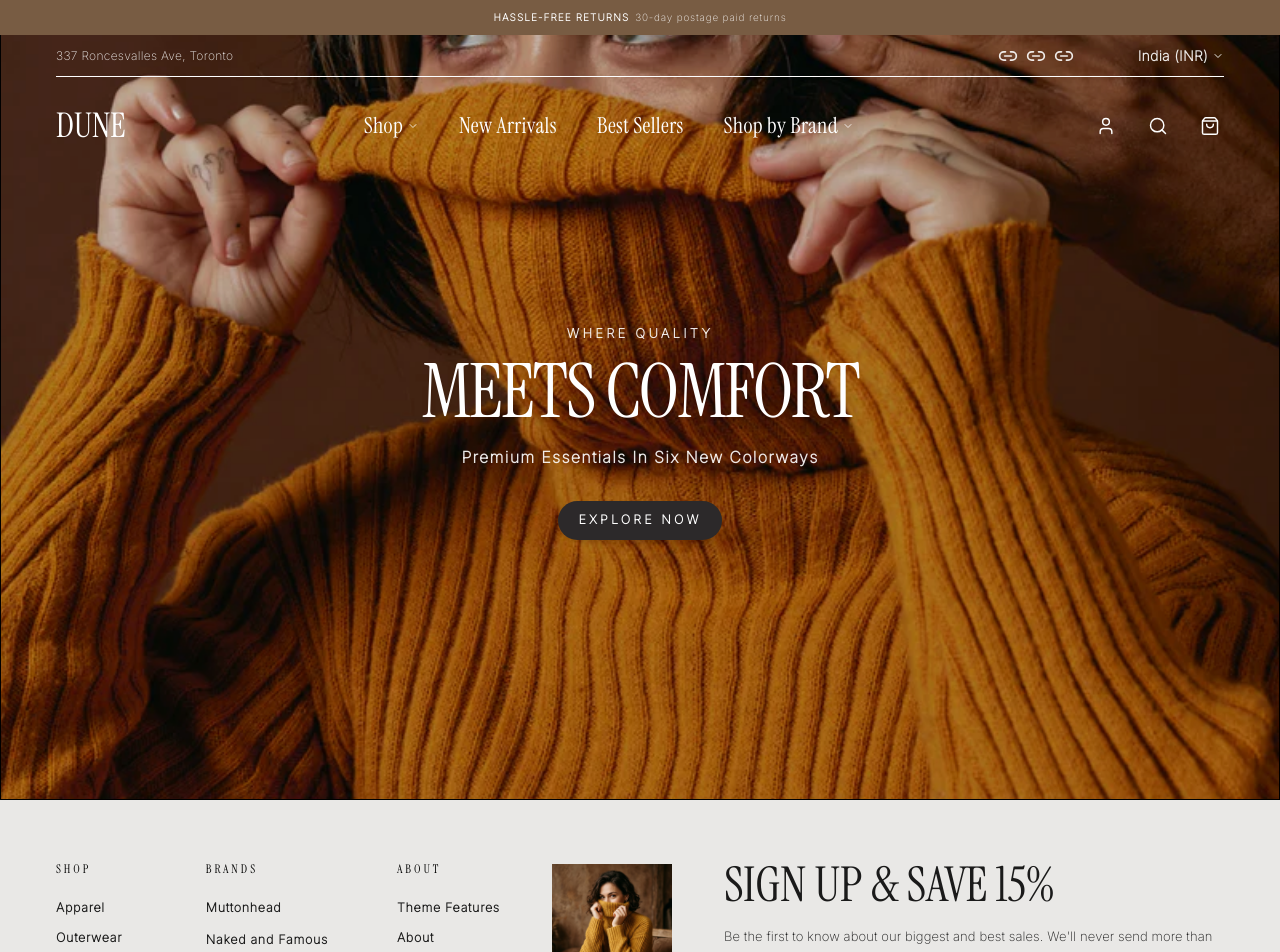
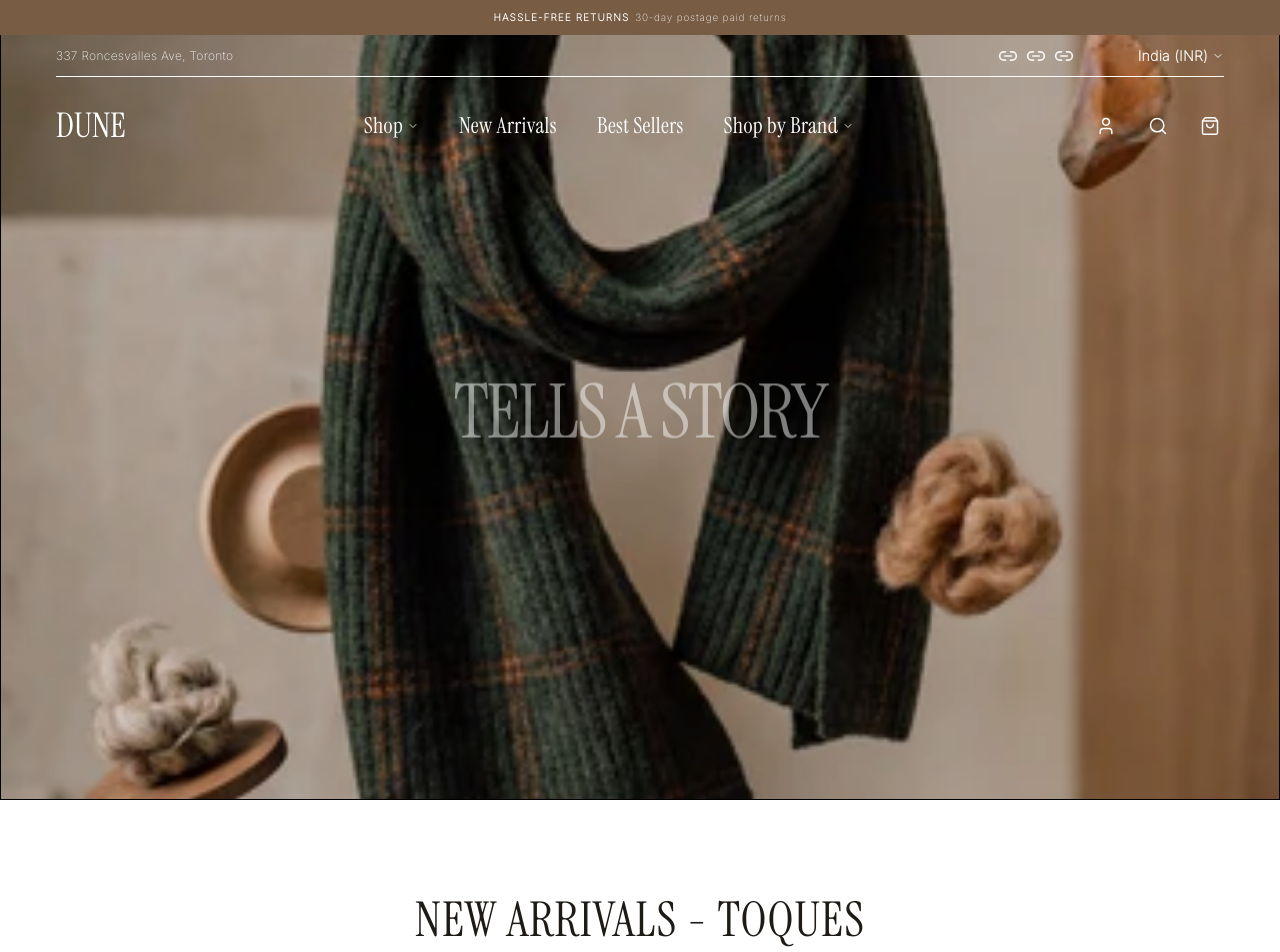
Before and after one commit to Shubhojit111/Dune-Ecommerce, a Next.js app: page / in a window 1280 px wide. Shown: the top 952 px of the page. Built offline with nearby package versions, Linux system fonts and the light colour scheme.

Commit message:
Uncomment BottomGridSection and ProductGridSection

```diff
--- a/app/page.jsx
+++ b/app/page.jsx
@@ -18,7 +18,7 @@ export default function HomePage() {
     <>
       <Hero />
 
-      {/* <ProductGridSection
+       <ProductGridSection
         heading="NEW ARRIVALS - TOQUES"
         products={toquesProducts}
         centeredHeading={true}
@@ -61,7 +61,7 @@ export default function HomePage() {
       />
 
       <TimeBanner />
-      <BottomGridSection /> */}
+      <BottomGridSection />
     </>
   );
 }
```
